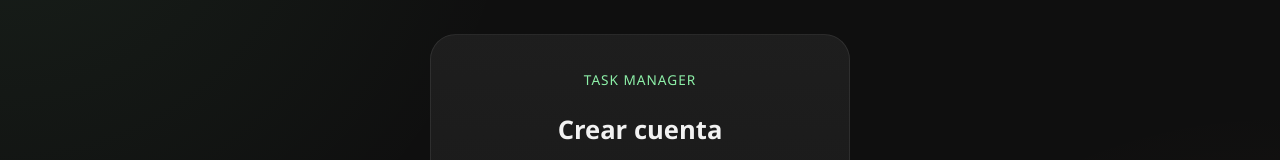
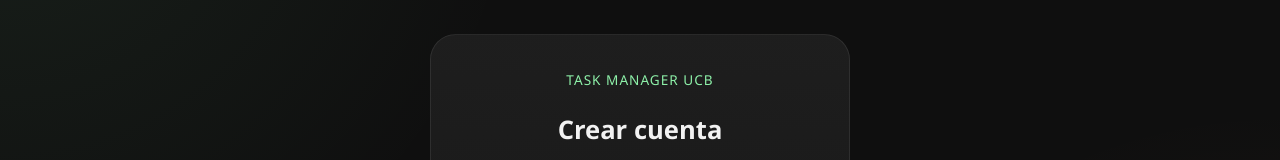
Before and after one commit to SebastianItamari/Task-Manager, a React (Vite) app in the folder frontend/: page /register in a window 1280 px wide. Shown: the part 166-326 px from the top of the page. Built offline with nearby package versions, Linux system fonts and the light colour scheme; no server answers.

Commit message:
style: change the title of the register card and the header

```diff
--- a/frontend/src/components/Header.tsx
+++ b/frontend/src/components/Header.tsx
@@ -17,7 +17,7 @@ function Header({ tasks, onLogout }: HeaderProps) {
   return (
     <header className={styles.header}>
   <div className={styles.titleBlock}>
-    <span className={styles.smallTitle}>TASK MANAGER</span>
+    <span className={styles.smallTitle}>TASK MANAGER UCB</span>
     <h1 className={styles.mainTitle}>Lista de tareas</h1>
   </div>
 
--- a/frontend/src/pages/Register.tsx
+++ b/frontend/src/pages/Register.tsx
@@ -29,7 +29,7 @@ function Register() {
     <div className={styles.loginContainer}>
       {isLoading ? <Loader /> : null}
       <div className={styles.loginCard}>
-        <span className={styles.subtitle}>TASK MANAGER</span>
+        <span className={styles.subtitle}>TASK MANAGER UCB</span>
         <h2 className={styles.title}>Crear cuenta</h2>
 
         <form className={styles.form} onSubmit={onSubmit}>
```
